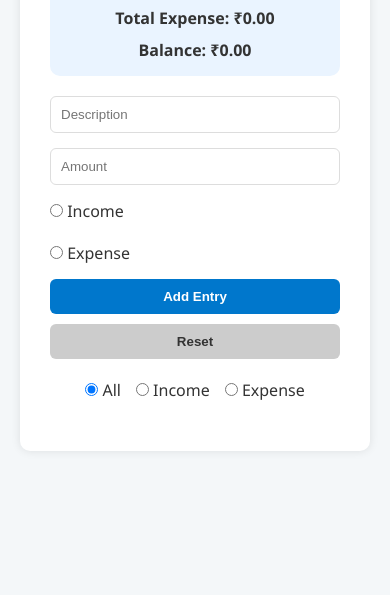
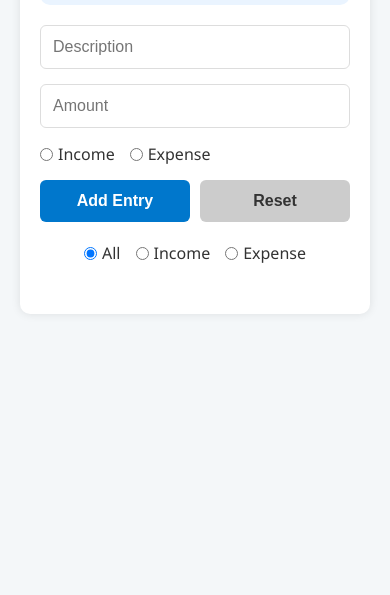
Before and after one commit to Leejajaspher/Income-Expense-Tracker, a plain HTML site: page index.html in a window 390 px wide. Shown: the part 249-844 px from the top of the page. Drawn offline with Linux system fonts and the light colour scheme.

Commit message:
create code more responsive

```diff
--- a/style.css
+++ b/style.css
@@ -12,23 +12,28 @@ body {
   padding: 20px;
 }
 
+/* Container */
 .container {
   max-width: 600px;
   margin: auto;
   background-color: #fff;
   border-radius: 10px;
-  padding: 30px;
+  padding: 30px 20px;
   box-shadow: 0 0 10px rgba(0, 0, 0, 0.1);
 }
 
+/* Heading */
 h1 {
   text-align: center;
   margin-bottom: 30px;
   color: #0077cc;
+  font-size: 1.8rem;
 }
 
+/* Summary Section */
 .summary {
   display: flex;
+  flex-wrap: wrap;
   justify-content: space-between;
   gap: 10px;
   margin-bottom: 20px;
@@ -36,8 +41,14 @@ h1 {
   padding: 15px;
   border-radius: 10px;
   font-weight: bold;
+  text-align: center;
 }
 
+.summary div {
+  flex: 1 1 30%;
+}
+
+/* Form */
 form {
   display: flex;
   flex-direction: column;
@@ -47,29 +58,42 @@ form {
 
 form input[type="text"],
 form input[type="number"] {
-  padding: 10px;
+  padding: 12px;
   border: 1px solid #ddd;
   border-radius: 6px;
+  font-size: 1rem;
+  width: 100%;
 }
 
+/* Type Selection */
 .type-selection {
   display: flex;
-  gap: 20px;
+  flex-wrap: wrap;
+  gap: 15px;
   font-weight: 500;
 }
 
+.type-selection label {
+  display: flex;
+  align-items: center;
+  gap: 5px;
+}
+
+/* Form Buttons */
 .form-actions {
   display: flex;
   gap: 10px;
+  flex-wrap: wrap;
 }
 
 .form-actions button {
-  flex: 1;
-  padding: 10px;
+  flex: 1 1 48%;
+  padding: 12px;
   border: none;
   border-radius: 6px;
   cursor: pointer;
   font-weight: bold;
+  font-size: 1rem;
 }
 
 #submit-btn {
@@ -82,27 +106,37 @@ form input[type="number"] {
   color: #333;
 }
 
+/* Filters */
 .filters {
   display: flex;
   gap: 15px;
   margin-bottom: 20px;
   justify-content: center;
+  flex-wrap: wrap;
 }
 
+.filters label {
+  display: flex;
+  align-items: center;
+  gap: 5px;
+}
+
+/* Entries List */
 .entries-list {
   display: flex;
   flex-direction: column;
   gap: 12px;
 }
 
+/* Individual Entry */
 .entry {
   display: flex;
-  justify-content: space-between;
-  align-items: center;
+  flex-direction: column;
   padding: 12px;
   border: 1px solid #ddd;
   border-left: 6px solid;
   border-radius: 8px;
+  background-color: #fff;
 }
 
 .entry.income {
@@ -116,11 +150,13 @@ form input[type="number"] {
 }
 
 .entry .details {
-  flex: 1;
+  margin-bottom: 10px;
+  word-wrap: break-word;
 }
 
 .entry .actions {
   display: flex;
+  justify-content: flex-end;
   gap: 10px;
 }
 
@@ -130,24 +166,27 @@ form input[type="number"] {
   cursor: pointer;
   color: #0077cc;
   font-weight: bold;
+  font-size: 0.95rem;
 }
 
 .entry button.delete {
   color: #dc3545;
 }
 
-/* Responsive */
-@media (max-width: 600px) {
-  .summary {
-    flex-direction: column;
-    text-align: center;
+/* Responsive Tweaks */
+@media (min-width: 601px) {
+  .entry {
+    flex-direction: row;
+    justify-content: space-between;
+    align-items: center;
   }
 
-  .form-actions {
-    flex-direction: column;
+  .entry .details {
+    margin-bottom: 0;
+    flex: 1;
   }
 
-  .type-selection {
-    flex-direction: column;
+  .form-actions button {
+    flex: 1;
   }
 }
```
